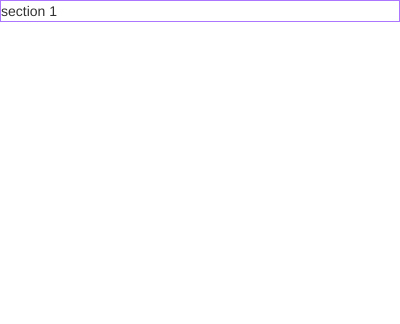
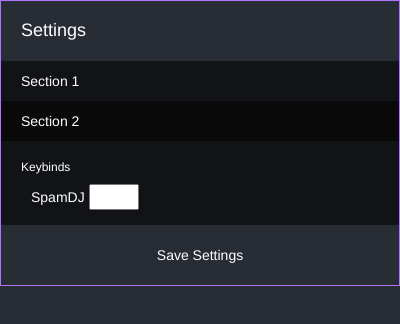
Before and after one commit to itotallyrock/pluggedIn, a browser extension: page popup.html in a window 400 px wide. Drawn offline with nearby package versions, Linux system fonts and the light colour scheme.

Commit message:
Fixes and small updates

```diff
--- a/css/main.css
+++ b/css/main.css
@@ -6,4 +6,57 @@
 body{
 	border:1px solid #ac76ff;
 	min-width:250px;
+	background:#282c35;
+	color:#fff;
 }
+
+a{
+	color:#ac76ff;
+}
+
+section{
+	color:#fff;
+	padding:10px 20px;
+}
+
+section > div{
+	padding-left:10px;
+}
+
+section:nth-child(even){
+	background-color:#111317;
+}
+
+section:nth-child(odd){
+	background-color:#0a0a0a;
+}
+
+.btn-whole{
+	width:100%;
+	background-color:#282c35;
+	color:#fff;
+	border:0px;
+	padding:20px 10px;
+}
+
+.btn-whole:hover{
+	background-color:#060a13;
+}
+
+label{
+	font-weight:500;
+	cursor:pointer;
+}
+
+/*label:hover{
+	background-color:rgba(0,0,0,0.3);
+}*/
+
+.small-input{
+	width:50px;
+	display:inline;
+}
+
+input[type="text"]{
+	color:#000;
+}
--- a/popup.html
+++ b/popup.html
@@ -30,11 +30,29 @@
 	<![endif]-->
 </head>
 <body>
-	<section>
-		section 1
-	</section>
+	<div>
+		<h4 style="padding:10px 20px;">Settings</h4>
+		<section>
+			Section 1
+		</section>
+		<section>
+			Section 2
+		</section>
+		<section>
+			<h6>Keybinds</h6>
+			<div>
+				<label>
+					SpamDJ
+					<input type="text" class="setting-item small-input" maxlength="1" id="spamDJ"/>
+				</label>
+			</div>
+		</section>
+		<section style="padding:0px;">
+			<button class="btn-whole">Save Settings</button>
+		</section>
+	</div>
 	<!-- jQuery Version 1.11.0 -->
-	<script src="js/jquery-1.11.0.js"></script>
+	<script src="js/jquery.min.js"></script>
 
 	<!-- Bootstrap Core JavaScript -->
 	<script src="js/bootstrap.min.js"></script>
```
Also changed, not shown: pluggedIn.js (+9 -1 lines), manifest.json.
